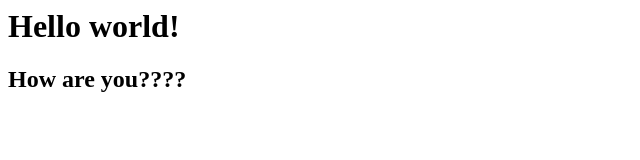
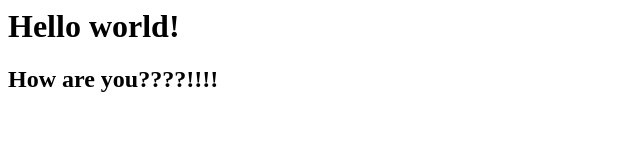
Before and after one commit to Augustinho/githubExample, a plain HTML site: page index.html in a window 1280 px wide. Shown: the full height of the page, 0-640 px from the left. Drawn offline with Linux system fonts and the light colour scheme.

Commit message:
added exclamations

```diff
--- a/index.html
+++ b/index.html
@@ -4,6 +4,6 @@
 	</head>
 	<body>
 		<h1>Hello world!</h1>
-		<h2>How are you????</h2>
+		<h2>How are you????!!!!</h2>
 	</body>
 </html>
```
